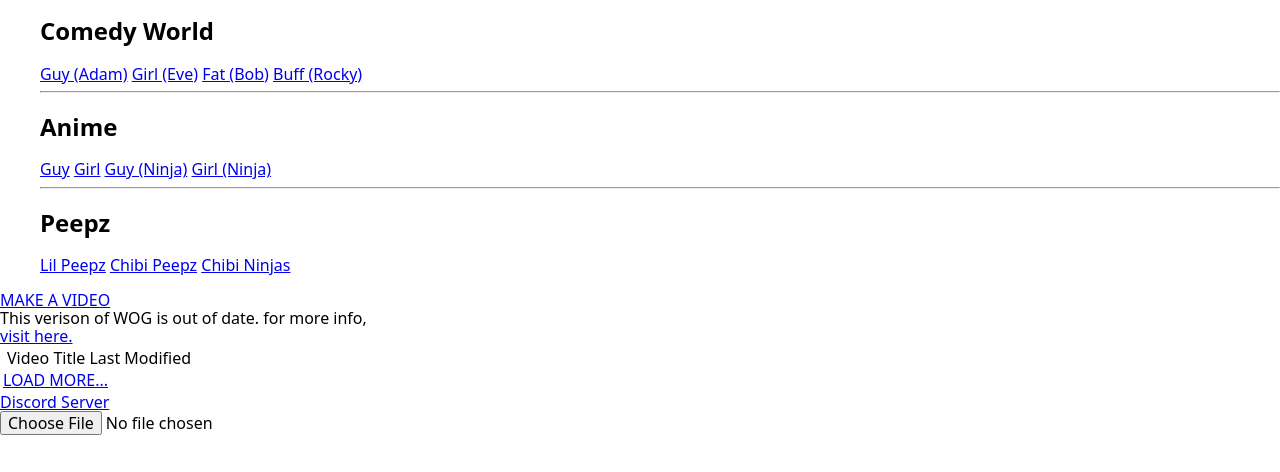
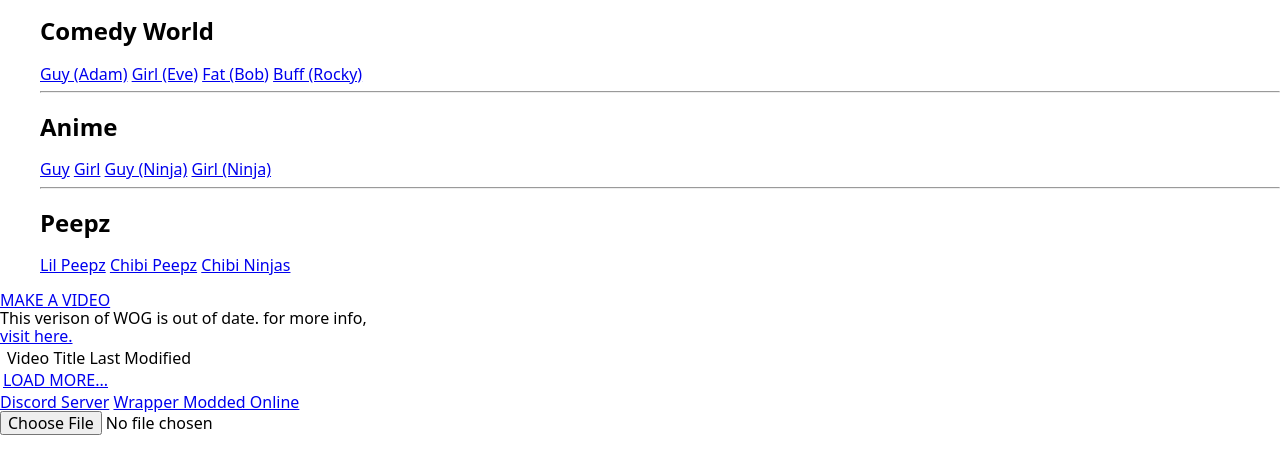
Before and after one commit to josephcrosmanplays532/Wrapper-Modded-Online, a website: page pages/html/oldlist.html in a window 1280 px wide. Shown: the part 328-800 px from the top of the page. Drawn offline with nearby package versions, Linux system fonts and the light colour scheme; no server answers; a small style sheet from the web is missing.

Commit message:
Update oldlist.html

```diff
--- a/pages/html/oldlist.html
+++ b/pages/html/oldlist.html
@@ -134,7 +134,8 @@ var obfuscatedEventPrefix = "rufEvent36791924791";
 	</tfoot>
 </table>
 <footer>
-	<a id="discordlink" href="https://discord.gg/yhGAetN">Discord Server</a>
+<a id="discordlink" href="https://discord.gg/yhGAetN">Discord Server</a>
+<a href="list.html">Wrapper Modded Online</a>
 </footer>
 
 <form enctype='multipart/form-data' action='/upload_movie' method='post'>
```
